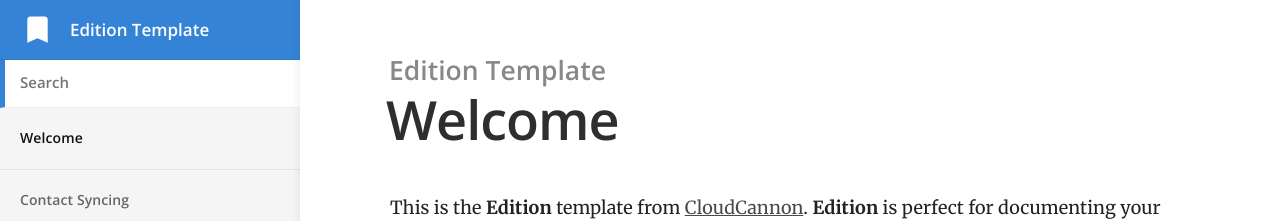
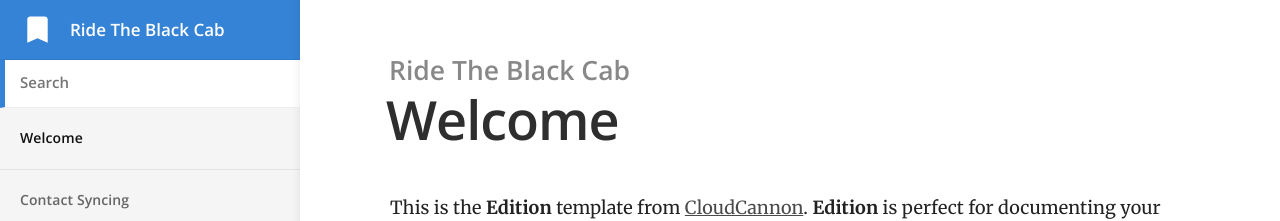
Before and after one commit to tuxpeople/ridetheblackcab, a Jekyll site: the page built from index.md, in a window 1280 px wide. Shown: the top 221 px of the page. Built offline with Jekyll 4.4.1, drawn with Linux system fonts in a browser that asks for light colours.

Commit message:
Update _config.yml

```diff
--- a/_config.yml
+++ b/_config.yml
@@ -1,23 +1,23 @@
 # ----
 # Site
 
-title: Edition Template
-url: "https://long-pig.cloudvent.net"
+title: Ride The Black Cab
+url: "https://ridetheblackcab.uk"
 baseurl:
 google_analytics_key:
 show_full_navigation: true
 
 # Values for the jekyll-seo-tag gem (https://github.com/jekyll/jekyll-seo-tag)
 logo: /siteicon.png
-description: Product documentation template for Jekyll.
+description: Webseite über London
 author:
-  name:
+  name: Thomas Deutsch
   email:
-  twitter: # twitter username without the @ symbol
+  twitter: tdeutsch
 social:
-  name: Edition Template
+  name: Source
   links:
-    - https://github.com/CloudCannon/edition-jekyll-template
+    - https://github.com/tuxpeople/ridetheblackcab
 
 # -----
 # Build
@@ -37,7 +37,7 @@ exclude:
 
 collections:
   docs:
-    title: Documentation
+    title: Documentations
     permalink: /:path/
     output: true
 
```
